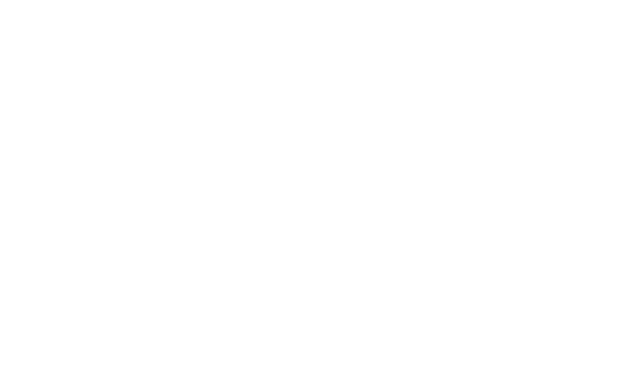
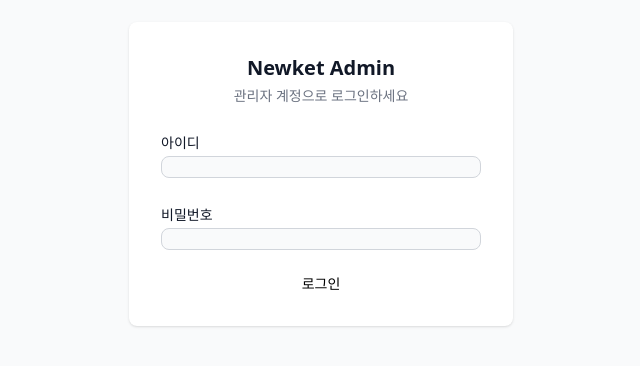
Before and after one commit to sominyun/newket-admin2, a React (Vite) app: page /login in a window 1280 px wide. Before the commit this address had no page. Shown: the part 226-592 px from the top of the page, without its empty margins (319-959 px from the left). Built offline with nearby package versions, Linux system fonts and the light colour scheme.

Commit message:
feat:#6 어드민 로그인 기능 추가

```diff
--- a/components/layout/AdminNavbar.tsx
+++ b/components/layout/AdminNavbar.tsx
@@ -1,12 +1,23 @@
 import {
+  Button,
   Navbar,
   NavbarBrand,
   NavbarCollapse,
   NavbarLink,
   NavbarToggle,
 } from "flowbite-react";
+import { useLocation, useNavigate } from "react-router-dom";
+import { useAuth } from "../../src/auth/AuthContext";
 
 export function AdminNavbar() {
+  const location = useLocation();
+  const navigate = useNavigate();
+  const { adminName, isLoggedIn, logout } = useAuth();
+
+  const handleLogout = async () => {
+    await logout();
+  };
+
   return (
     <Navbar fluid className="bg-gray-50">
       <NavbarBrand href="/">
@@ -14,7 +25,23 @@
           Newket Admin
         </span>
       </NavbarBrand>
-      <NavbarToggle />
+      <div className="flex items-center gap-3 md:order-2">
+        {isLoggedIn ? (
+          <>
+            <span className="hidden text-sm text-gray-700 sm:inline">
+              {adminName}
+            </span>
+            <Button color="alternative" size="sm" onClick={handleLogout}>
+              로그아웃
+            </Button>
+          </>
+        ) : (
+          <Button size="sm" onClick={() => navigate("/login")}>
+            로그인
+          </Button>
+        )}
+        <NavbarToggle />
+      </div>
       <NavbarCollapse>
         <NavbarLink href="/" active={location.pathname === "/"}>
           Ticket DB
--- /dev/null
+++ b/pages/Login.tsx
@@ -0,0 +1,81 @@
+import { Alert, Button, Label, TextInput } from "flowbite-react";
+import { useEffect, useState, type FormEvent } from "react";
+import { useNavigate } from "react-router-dom";
+import { useAuth } from "../src/auth/AuthContext";
+
+export default function Login() {
+  const { login, isLoggedIn } = useAuth();
+  const navigate = useNavigate();
+  const [username, setUsername] = useState("");
+  const [password, setPassword] = useState("");
+  const [error, setError] = useState<string | null>(null);
+  const [submitting, setSubmitting] = useState(false);
+
+  useEffect(() => {
+    if (isLoggedIn) {
+      navigate("/", { replace: true });
+    }
+  }, [isLoggedIn, navigate]);
+
+  const handleSubmit = async (event: FormEvent<HTMLFormElement>) => {
+    event.preventDefault();
+    setError(null);
+    setSubmitting(true);
+
+    try {
+      await login(username, password);
+      navigate("/", { replace: true });
+    } catch (err) {
+      setError(err instanceof Error ? err.message : "로그인에 실패했습니다.");
+    } finally {
+      setSubmitting(false);
+    }
+  };
+
+  return (
+    <div className="flex min-h-screen items-center justify-center bg-gray-50 p-4">
+      <form
+        onSubmit={handleSubmit}
+        className="w-full max-w-sm space-y-6 rounded-lg bg-white p-8 shadow"
+      >
+        <div className="space-y-1 text-center">
+          <h1 className="text-xl font-semibold text-gray-900">Newket Admin</h1>
+          <p className="text-sm text-gray-500">관리자 계정으로 로그인하세요</p>
+        </div>
+
+        {error && (
+          <Alert color="failure" onDismiss={() => setError(null)}>
+            {error}
+          </Alert>
+        )}
+
+        <div>
+          <Label htmlFor="username">아이디</Label>
+          <TextInput
+            id="username"
+            value={username}
+            onChange={(event) => setUsername(event.target.value)}
+            autoComplete="username"
+            required
+          />
+        </div>
+
+        <div>
+          <Label htmlFor="password">비밀번호</Label>
+          <TextInput
+            id="password"
+            type="password"
+            value={password}
+            onChange={(event) => setPassword(event.target.value)}
+            autoComplete="current-password"
+            required
+          />
+        </div>
+
+        <Button type="submit" className="w-full" disabled={submitting}>
+          {submitting ? "로그인 중..." : "로그인"}
+        </Button>
+      </form>
+    </div>
+  );
+}
--- a/src/App.tsx
+++ b/src/App.tsx
@@ -3,9 +3,11 @@
 import { BrowserRouter, Route, Routes } from "react-router-dom";
 import Artist from "../pages/Artist.tsx";
 import Place from "../pages/Place.tsx";
+import { AuthProvider } from "./auth/AuthContext";
 
 const Home = lazy(() => import("../pages/Home"));
 const TicketForm = lazy(() => import("../pages/TicketForm"));
+const Login = lazy(() => import("../pages/Login"));
 
 function Loading() {
   return (
@@ -19,7 +21,16 @@
 export default function App() {
   return (
     <BrowserRouter>
+      <AuthProvider>
         <Routes>
+          <Route
+            path="/login"
+            element={
+              <Suspense fallback={<Loading />}>
+                <Login />
+              </Suspense>
+            }
+          />
           <Route
             path="/"
             element={
@@ -61,6 +72,7 @@
             }
           />
         </Routes>
+      </AuthProvider>
     </BrowserRouter>
   );
 }
--- /dev/null
+++ b/src/api/authApi.ts
@@ -0,0 +1,37 @@
+import { ApiError, apiPost } from "./client";
+
+export interface LoginRequest {
+  username: string;
+  password: string;
+}
+
+function parseAdminName(data: unknown): string {
+  if (typeof data === "string" && data.trim()) {
+    return data;
+  }
+
+  if (data && typeof data === "object" && "name" in data) {
+    const name = (data as { name: unknown }).name;
+    if (typeof name === "string" && name.trim()) {
+      return name;
+    }
+  }
+
+  throw new Error("로그인 응답에서 이름을 찾을 수 없습니다.");
+}
+
+export async function loginAdmin(request: LoginRequest): Promise<string> {
+  try {
+    const response = await apiPost<unknown>("/login", request);
+    return parseAdminName(response);
+  } catch (error) {
+    if (error instanceof ApiError && error.status === 401) {
+      throw new Error("아이디 또는 비밀번호가 올바르지 않습니다.");
+    }
+    throw error;
+  }
+}
+
+export function logoutAdmin() {
+  return apiPost<void>("/logout");
+}
--- a/src/api/client.ts
+++ b/src/api/client.ts
@@ -26,8 +26,16 @@
     return undefined as T;
   }
 
-  return JSON.parse(text) as T;
+  try {
+    return JSON.parse(text) as T;
+  } catch {
+    return text as T;
+  }
 }
+
+const credentialsInit: RequestInit = {
+  credentials: "include",
+};
 
 export async function apiGet<T>(
   path: string,
@@ -43,21 +51,24 @@
     });
   }
 
-  const response = await fetch(url.toString());
+  const response = await fetch(url.toString(), credentialsInit);
   return handleResponse<T>(response);
 }
 
-export async function apiPost<T>(path: string, body: unknown): Promise<T> {
+export async function apiPost<T>(path: string, body?: unknown): Promise<T> {
   const response = await fetch(`${API_BASE_URL}${path}`, {
+    ...credentialsInit,
     method: "POST",
-    headers: { "Content-Type": "application/json" },
-    body: JSON.stringify(body),
+    headers:
+      body === undefined ? undefined : { "Content-Type": "application/json" },
+    body: body === undefined ? undefined : JSON.stringify(body),
   });
   return handleResponse<T>(response);
 }
 
 export async function apiPut<T>(path: string, body: unknown): Promise<T> {
   const response = await fetch(`${API_BASE_URL}${path}`, {
+    ...credentialsInit,
     method: "PUT",
     headers: { "Content-Type": "application/json" },
     body: JSON.stringify(body),
@@ -67,6 +78,7 @@
 
 export async function apiDelete(path: string): Promise<void> {
   const response = await fetch(`${API_BASE_URL}${path}`, {
+    ...credentialsInit,
     method: "DELETE",
   });
   return handleResponse<void>(response);
--- /dev/null
+++ b/src/auth/AuthContext.tsx
@@ -0,0 +1,67 @@
+import {
+  createContext,
+  useCallback,
+  useContext,
+  useMemo,
+  useState,
+  type ReactNode,
+} from "react";
+import { loginAdmin, logoutAdmin } from "../api/authApi";
+
+const AUTH_STORAGE_KEY = "newket-admin-name";
+
+interface AuthContextValue {
+  adminName: string | null;
+  isLoggedIn: boolean;
+  login: (username: string, password: string) => Promise<void>;
+  logout: () => Promise<void>;
+}
+
+const AuthContext = createContext<AuthContextValue | null>(null);
+
+export function AuthProvider({ children }: { children: ReactNode }) {
+  const [adminName, setAdminName] = useState<string | null>(() =>
+    localStorage.getItem(AUTH_STORAGE_KEY),
+  );
+
+  const clearAuth = useCallback(() => {
+    localStorage.removeItem(AUTH_STORAGE_KEY);
+    setAdminName(null);
+  }, []);
+
+  const login = useCallback(async (username: string, password: string) => {
+    const name = await loginAdmin({ username, password });
+    localStorage.setItem(AUTH_STORAGE_KEY, name);
+    setAdminName(name);
+  }, []);
+
+  const logout = useCallback(async () => {
+    try {
+      await logoutAdmin();
+    } finally {
+      clearAuth();
+    }
+  }, [clearAuth]);
+
+  const value = useMemo(
+    () => ({
+      adminName,
+      isLoggedIn: Boolean(adminName),
+      login,
+      logout,
+    }),
+    [adminName, login, logout],
+  );
+
+  return <AuthContext.Provider value={value}>{children}</AuthContext.Provider>;
+}
+
+export function useAuth() {
+  const context = useContext(AuthContext);
+
+  if (!context) {
+    throw new Error("useAuth는 AuthProvider 안에서만 사용할 수 있습니다.");
+  }
+
+  return context;
+}
```
Lines whose indentation alone changed are shown as unchanged.
